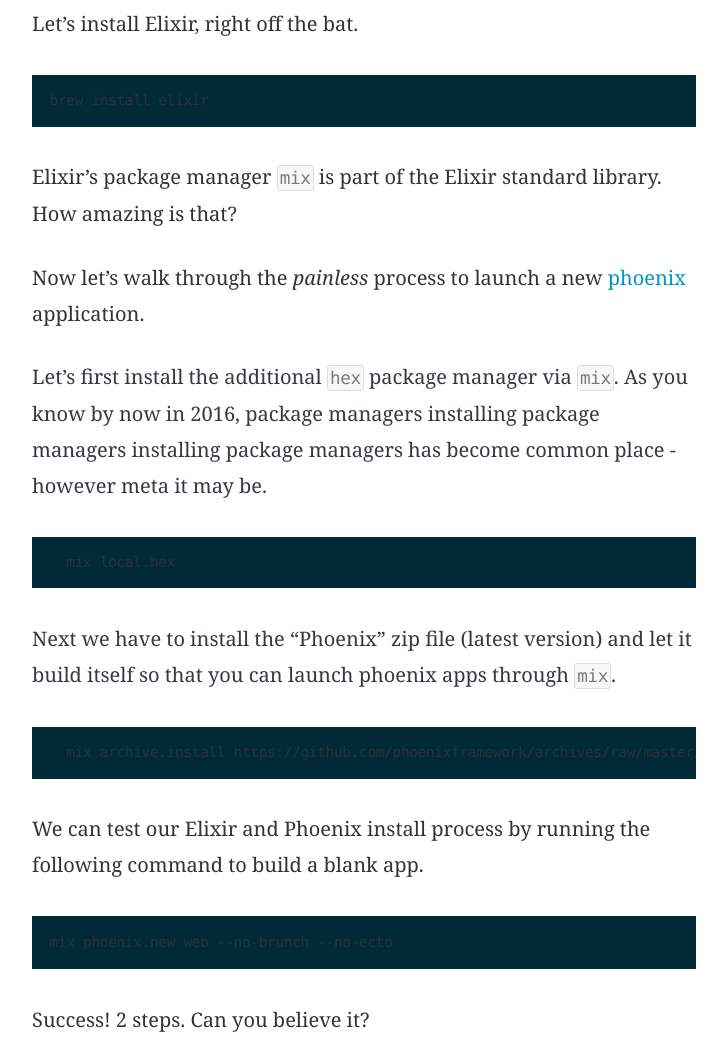
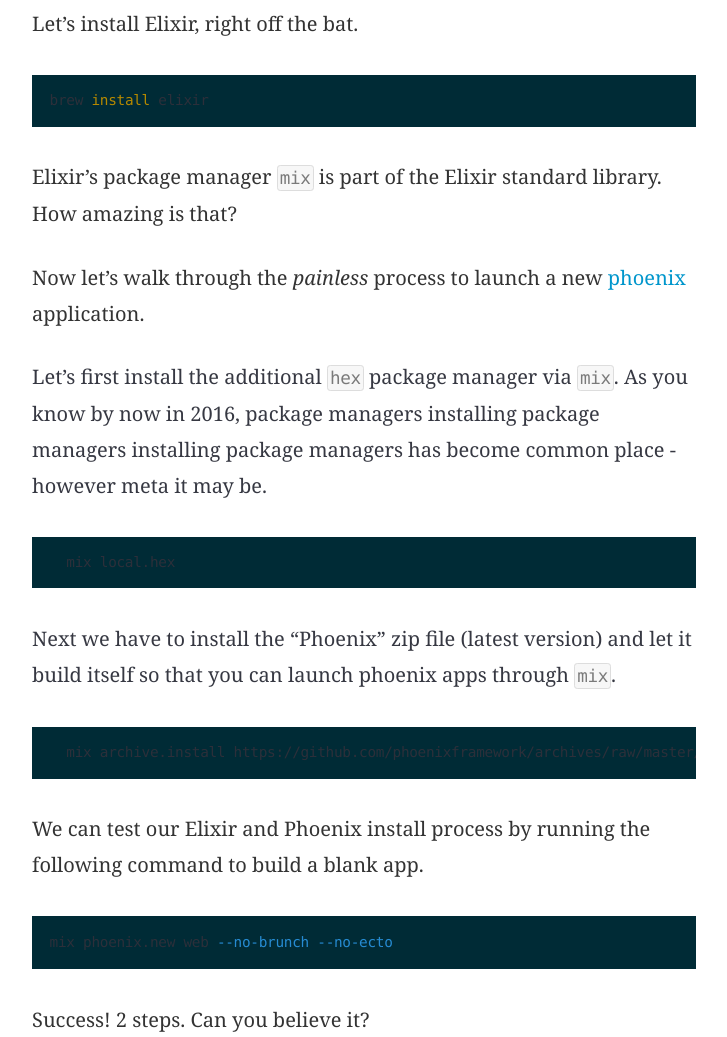
Before and after one commit to mraiur/dainmiller.github.io, a Jekyll site: the page built from _posts/2016-10-07-setting-up-elixir-and-phoenix.markdown, in a window 1280 px wide. Shown: the part 725-1762 px from the top of the page, without its empty margins (276-1003 px from the left). Built offline with Jekyll 4.4.1, drawn with Linux system fonts in a browser that asks for light colours.

Commit message:
Add `sh` to the markdown to render source code correctly

````diff
--- a/_posts/2016-10-07-setting-up-elixir-and-phoenix.markdown
+++ b/_posts/2016-10-07-setting-up-elixir-and-phoenix.markdown
@@ -15,7 +15,7 @@
 
 Let's install Elixir, right off the bat.
 
-```
+```sh
 brew install elixir
 ```
 
@@ -29,21 +29,21 @@
    know by now in 2016, package managers installing package managers installing
    package managers has become common place - however meta it may be.
 
-  ```
+  ```sh
   mix local.hex
   ```
 
 2. Next we have to install the "Phoenix" zip file (latest version) and let it
    build itself so that you can launch phoenix apps through `mix`.
 
-  ```
+  ```sh
   mix archive.install https://github.com/phoenixframework/archives/raw/master/phoenix_new.ez
   ```
 
 3. We can test our Elixir and Phoenix install process by running the following
    command to build a blank app.
 
-   ```
+   ```sh
    mix phoenix.new web --no-brunch --no-ecto
    ```
 
````
